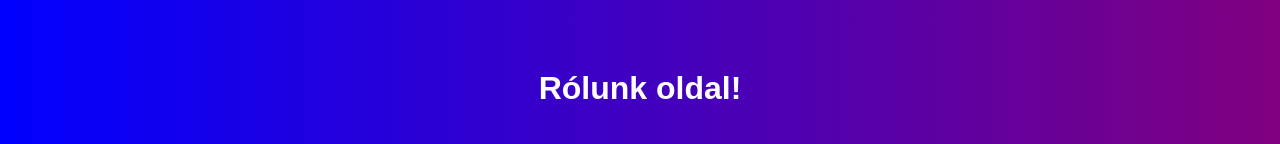
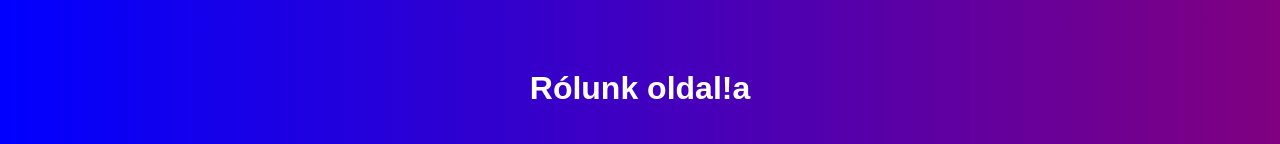
Before and after one commit to mikcsek/git-0114-teszt, a plain HTML site: page rolunk.html in a window 1280 px wide. Shown: the part 233-377 px from the top of the page. Drawn offline with Linux system fonts and the light colour scheme.

Commit message:
dgdfgfdg

```diff
--- a/rolunk.html
+++ b/rolunk.html
@@ -8,7 +8,7 @@
     <title>Document</title>
 </head>
 <body>
-    <h1>Rólunk oldal!</h1>
+    <h1>Rólunk oldal!a</h1>
     <p>Lorem ipsum dolor sit amet consectetur adipisicing elit. Nesciunt illo incidunt placeat error itaque nostrum nobis optio laboriosam. Perferendis facere accusamus reiciendis quis. Est fugiat assumenda earum optio nam voluptates ea sunt dicta qui recusandae dolor aliquam reiciendis quae perferendis nemo quis, facilis repellat dolores sit! Dignissimos eos natus totam? Nemo nobis id quis excepturi porro doloribus dolorem rem odio, aut illum alias tenetur, numquam inventore autem nisi iste eaque vel nam sapiente reiciendis voluptatem eos! Aliquam cupiditate totam facilis quia iure ut a voluptas vitae modi quidem labore accusamus voluptatibus, sequi tempore doloremque sint! Dolore consequatur quod corrupti eius fuga dolor architecto voluptas commodi officiis perspiciatis. Voluptate cupiditate minima facere nam repellat harum error? Odio quo minus doloremque eligendi illo modi eum id deleniti eveniet, harum corrupti delectus cumque consequatur totam porro cupiditate laudantium voluptatibus nam incidunt sunt quod magni enim. Sed quisquam similique veritatis? Adipisci, veritatis reiciendis? Eveniet.</p>
 </body>
 </html>
```
